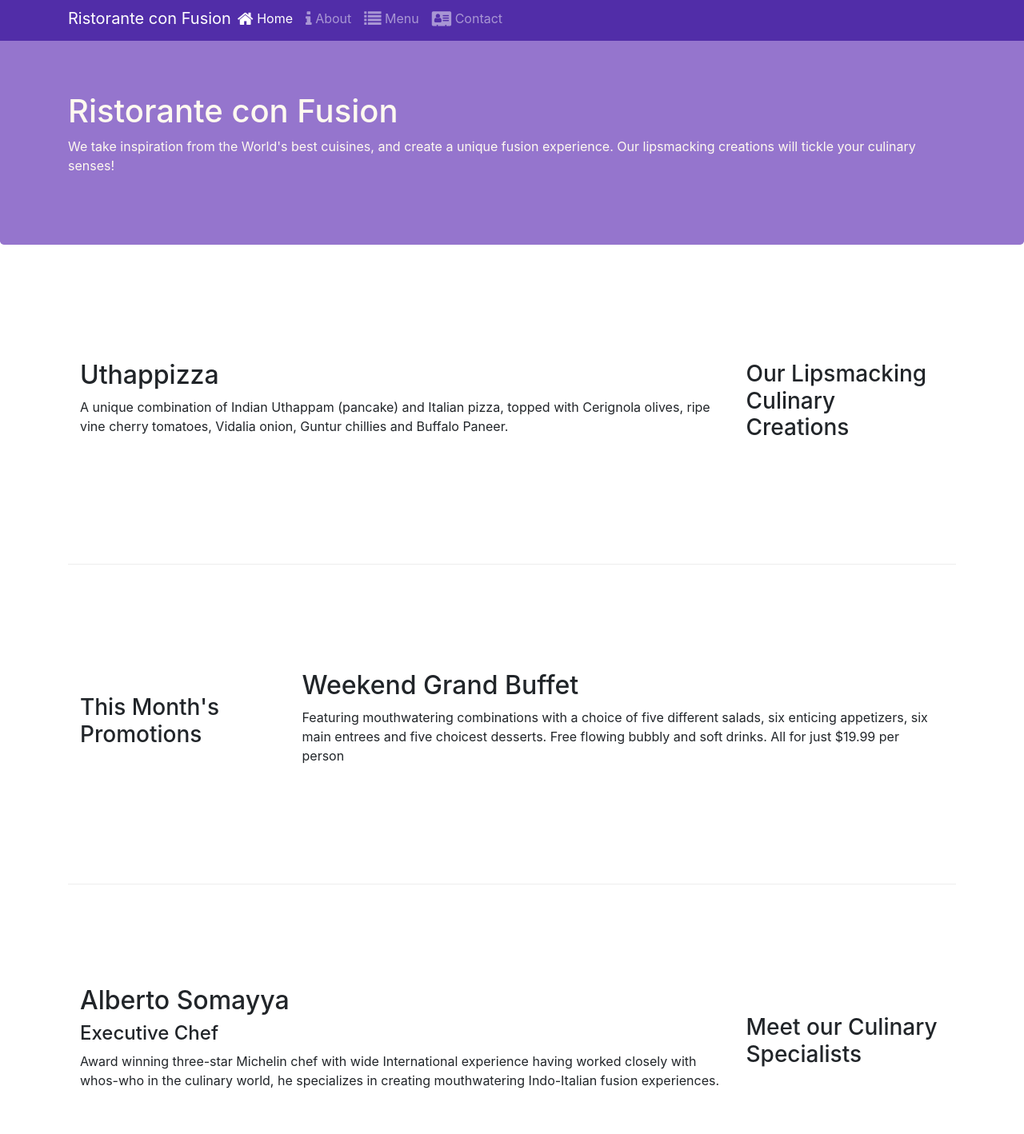
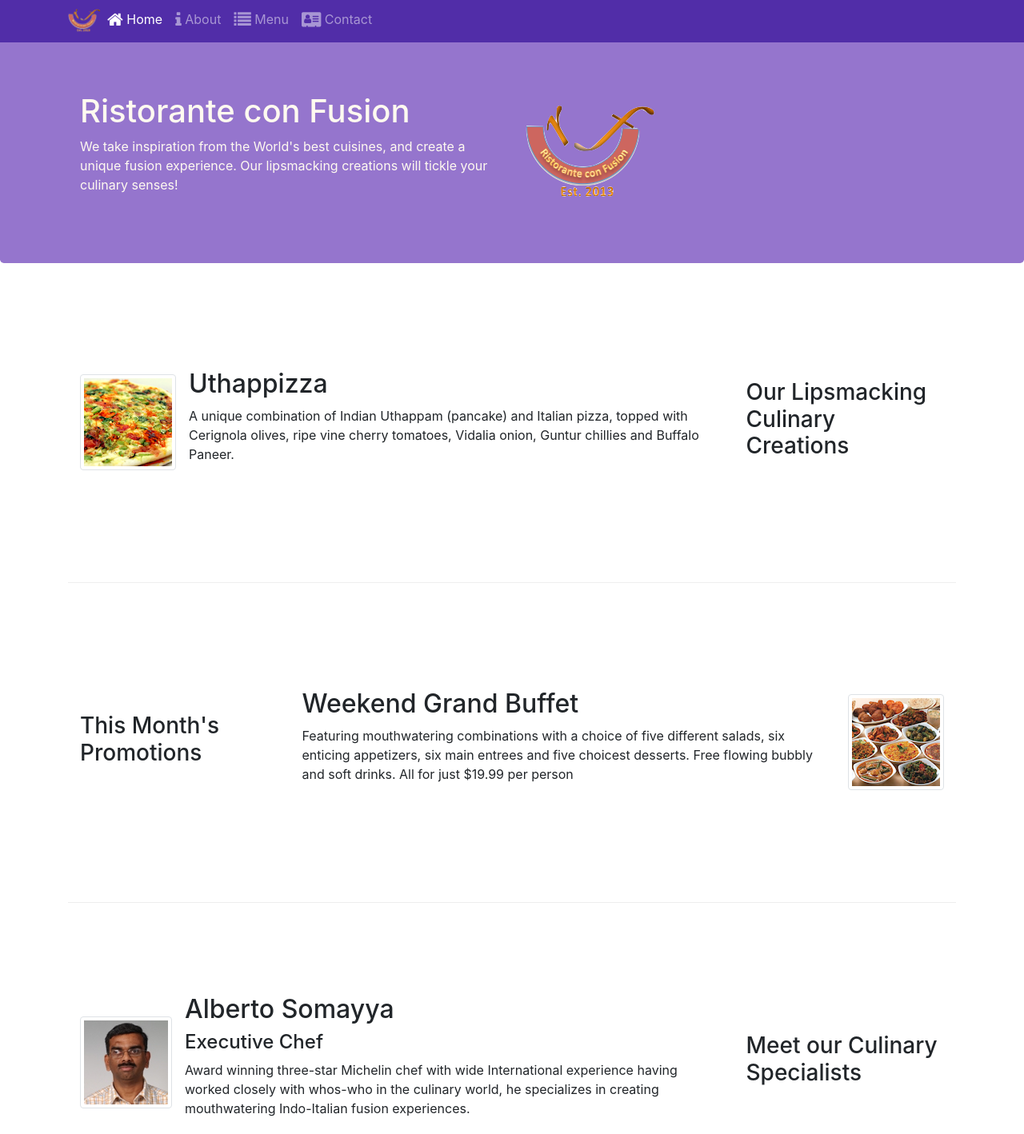
Before and after one commit to PraveenGodara12/MyFirstBootstrap, a website: page index.html in a window 1280 px wide. Shown: the part 5-1423 px from the top of the page at 80% size. Drawn offline with nearby package versions, Linux system fonts and the light colour scheme.

Commit message:
Images & Media

```diff
--- a/index.html
+++ b/index.html
@@ -21,7 +21,7 @@
         <button class="navbar-toggler" type="button" data-toggle="collapse" data-target="#Navbar">
           <span class="navbar-toggler-icon"></span>
         </button>
-        <a class="navbar-brand mr-auto" href="#">Ristorante con Fusion</a>
+        <a class="navbar-brand mr-auto" href="#"><img src="img/logo.png" height="30" width="41"></a>
         <div class="collapse navbar-collapse" id="Navbar">
           <ul class="navbar-nav mr-auto">
             <li class="nav-item active"><a class="nav-link" href="#"><span class="fa fa-home fa-lg"></span> Home</a></li>
@@ -35,11 +35,12 @@
     <header class="jumbotron">
         <div class="container">
             <div class="row row-header">
-                <div class"col-12 col-sm-6">
+                <div class="col-12 col-sm-6">
                     <h1>Ristorante con Fusion</h1>
                     <p>We take inspiration from the World's best cuisines, and create a unique fusion experience. Our lipsmacking creations will tickle your culinary senses!</p>
                 </div>
-                <div class="col-12 col-sm">
+                <div class="col-12 col-sm align-self-center">
+                  <img src="img/logo.png" class="img-fluid">
                 </div>
             </div>
         </div>
@@ -51,8 +52,13 @@
                 <h3>Our Lipsmacking Culinary Creations</h3>
             </div>
             <div class="col-12 col-sm col-md order-sm-first">
-                <h2>Uthappizza</h2>
-                <p>A unique combination of Indian Uthappam (pancake) and Italian pizza, topped with Cerignola olives, ripe vine cherry tomatoes, Vidalia onion, Guntur chillies and Buffalo Paneer.</p>
+              <div class="media">
+                <img class="d-flex mr-3 img-thumbnail align-self-center" src="img/uthappizza.png" alt="Uthappizza">
+                <div class="media-body">
+                  <h2 class="mt-0">Uthappizza</h2>
+                  <p class="d-none d-sm-block">A unique combination of Indian Uthappam (pancake) and Italian pizza, topped with Cerignola olives, ripe vine cherry tomatoes, Vidalia onion, Guntur chillies and Buffalo Paneer.</p>
+                </div>
+              </div>
             </div>
         </div>
 
@@ -62,8 +68,13 @@
                 <h3>This Month's Promotions</h3>
             </div>
             <div class="col col-sm col-md">
-                <h2>Weekend Grand Buffet</h2>
-                <p>Featuring mouthwatering combinations with a choice of five different salads, six enticing appetizers, six main entrees and five choicest desserts. Free flowing bubbly and soft drinks. All for just $19.99 per person </p>
+              <div class="media">
+                <div class="media-body">
+                  <h2 class="mt-0">Weekend Grand Buffet</h2>
+                  <p class="d-none d-sm-block">Featuring mouthwatering combinations with a choice of five different salads, six enticing appetizers, six main entrees and five choicest desserts. Free flowing bubbly and soft drinks. All for just $19.99 per person </p>
+                </div>
+                <img class="d-flex ml-3 img-thumbnail align-self-center" src="img/buffet.png" alt="Buffet">
+              </div>
             </div>
         </div>
 
@@ -71,10 +82,15 @@
             <div class="col-12 col-sm-4 col-md-3 order-sm-last">
                 <h3>Meet our Culinary Specialists</h3>
             </div>
-            <div class="col col-sm col-md order-sm-first">
-                <h2>Alberto Somayya</h2>
-                <h4>Executive Chef</h4>
-                <p>Award winning three-star Michelin chef with wide International experience having worked closely with whos-who in the culinary world, he specializes in creating mouthwatering Indo-Italian fusion experiences. </p>
+            <div class="col-12 col-sm col-md order-sm-first">
+              <div class="media">
+                      <img class="d-flex mr-3 img-thumbnail align-self-center" src="img/alberto.png" alt="Alberto Somayya">
+                      <div class="media-body">
+                          <h2 class="mt-0">Alberto Somayya</h2>
+                          <h4>Executive Chef</h4>
+                          <p class="d-none d-sm-block">Award winning three-star Michelin chef with wide International experience having worked closely with whos-who in the culinary world, he specializes in creating mouthwatering Indo-Italian fusion experiences.</p>
+                      </div>
+              </div>
             </div>
         </div>
     </div>
```
Also changed, not shown: aboutus.html (+3 -2 lines), contactus.html (+3 -2 lines), img/alberto.png (added), img/buffet.png (added), img/logo.png (added), img/uthappizza.png (added), 1 other file.
